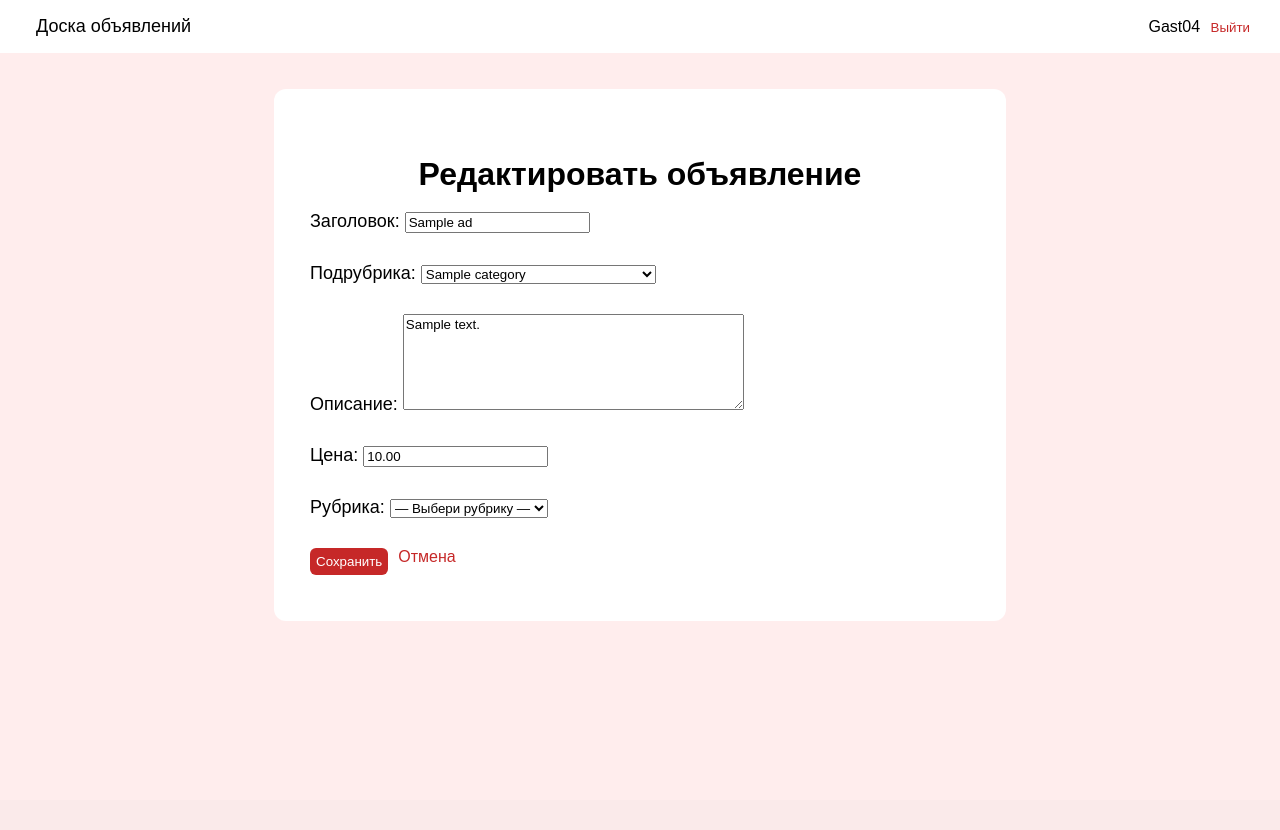
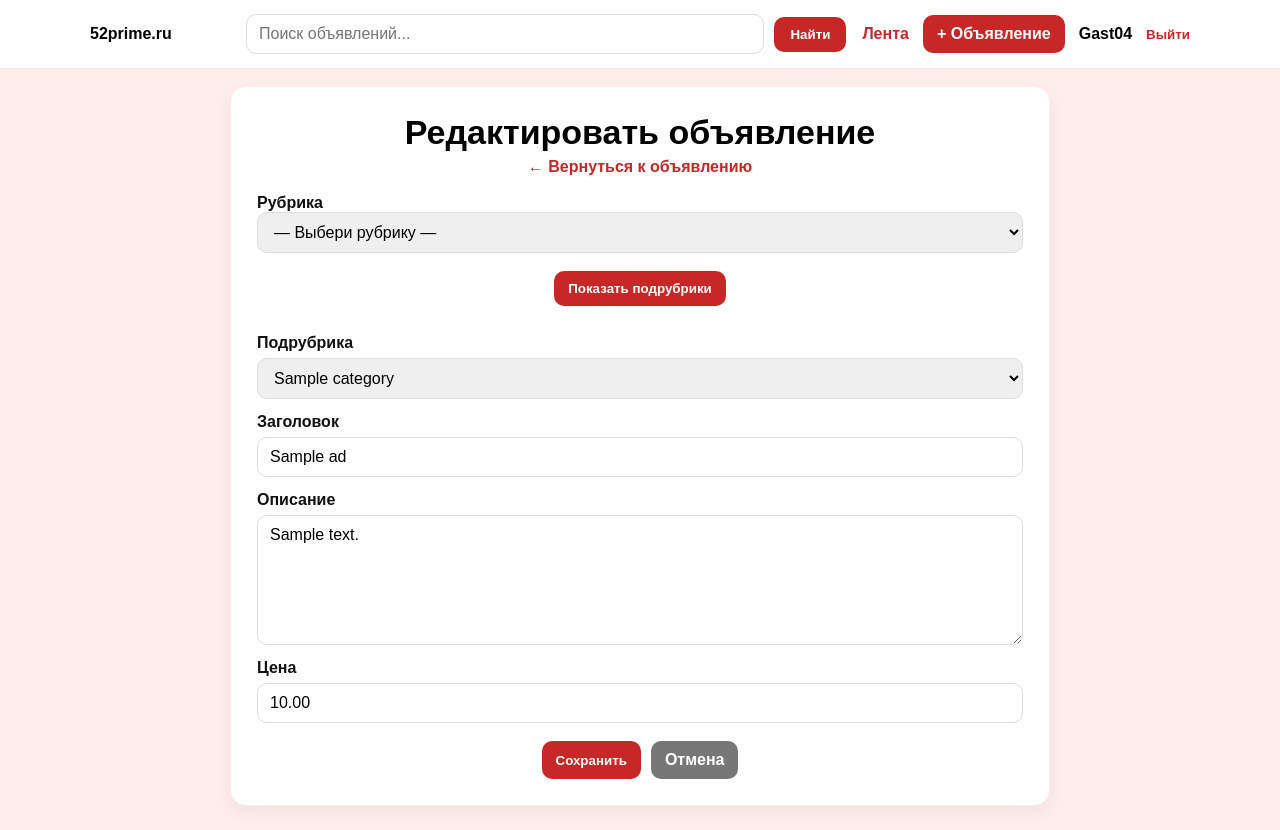
Before and after one commit to Gast041/board, a Django app: page /ads/1/edit/ in a window 1280 px wide. Before the commit the page ends 621 px from the top, so only its background shows below. Run offline with Django 5.2, Linux system fonts and the light colour scheme; a user stored in the database is signed in; data comes from the database, SQL or seed files in the repository; tables that the repository leaves empty hold one stand-in row (values such as "Sample post").

Commit message:
Редактирование новый вид и рубрики

```diff
--- a/board/templates/ads/edit_ad.html
+++ b/board/templates/ads/edit_ad.html
@@ -1,52 +1,102 @@
-{% load static %}
-<!DOCTYPE html>
-<html lang="ru">
-<head>
-    <meta charset="UTF-8">
-    <title>Редактировать: {{ ad.title }}</title>
-    <link rel="stylesheet" href="{% static 'style.css' %}">
-    <meta name="viewport" content="width=device-width, initial-scale=1">
-</head>
-<body>
+{% extends "base.html" %}
 
-<header class="header">
-    <div class="logo">
-        <a href="/" style="text-decoration:none;color:#000;">Доска объявлений</a>
+{% block title %}Редактировать: {{ ad.title }} — 52prime.ru{% endblock %}
+
+{% block content %}
+<div class="container">
+
+    <div class="page-card">
+        <h1 class="page-title">Редактировать объявление</h1>
+
+        <div class="page-subtitle">
+            <a href="{% url 'ad_detail' ad.id %}" class="back-link">← Вернуться к объявлению</a>
         </div>
 
-    <nav>
-        {% if user.is_authenticated %}
-            <span>{{ user.username }}</span>
-            <form method="post" action="{% url 'logout' %}" style="display:inline;">
-                {% csrf_token %}
-                <button class="link-btn">Выйти</button>
+        <div style="display:grid; gap:18px;">
+
+            <!-- ШАГ 1: ВЫБОР РУБРИКИ -->
+            <form method="get" novalidate>
+                <div>
+                    <label class="form-label">{{ form.parent_category.label }}</label>
+                    {{ form.parent_category }}
+                    {% if form.parent_category.errors %}
+                        <div class="field-error">{{ form.parent_category.errors }}</div>
+                    {% endif %}
+                </div>
+
+                <div class="form-actions">
+                    <button type="submit" class="main-btn" style="border:0;">
+                        Показать подрубрики
+                    </button>
+                </div>
             </form>
-        {% else %}
-            <a href="{% url 'login' %}">Вход</a>
-            <a href="{% url 'signup' %}">Регистрация</a>
-        {% endif %}
-    </nav>
-</header>
 
-<main class="hero" style="text-align:left; max-width:720px;">
-    <h1 style="text-align:center;">Редактировать объявление</h1>
-
-    <form method="post">
+            <!-- ШАГ 2: ОСНОВНАЯ ФОРМА -->
+            <form method="post" class="ad-form" novalidate>
                 {% csrf_token %}
 
-        {{ form.as_p }}
+                {# Сохраняем выбранную рубрику между запросами #}
+                <input
+                    type="hidden"
+                    name="parent_category"
+                    value="{% if form.parent_category.value %}{{ form.parent_category.value }}{% else %}{{ selected_parent_id|default:'' }}{% endif %}"
+                >
 
-        <div style="display:flex; gap:10px; margin-top:16px; flex-wrap:wrap;">
-            <button type="submit" class="main-btn" style="border:none; cursor:pointer;">
+                {% if form.non_field_errors %}
+                    <div class="form-errors">
+                        {{ form.non_field_errors }}
+                    </div>
+                {% endif %}
+
+                <div class="form-grid">
+
+                    <div class="form-row">
+                        <label class="form-label">{{ form.category.label }}</label>
+                        {{ form.category }}
+                        {% if form.category.errors %}
+                            <div class="field-error">{{ form.category.errors }}</div>
+                        {% endif %}
+                    </div>
+
+                    <div class="form-row">
+                        <label class="form-label">{{ form.title.label }}</label>
+                        {{ form.title }}
+                        {% if form.title.errors %}
+                            <div class="field-error">{{ form.title.errors }}</div>
+                        {% endif %}
+                    </div>
+
+                    <div class="form-row">
+                        <label class="form-label">{{ form.description.label }}</label>
+                        {{ form.description }}
+                        {% if form.description.errors %}
+                            <div class="field-error">{{ form.description.errors }}</div>
+                        {% endif %}
+                    </div>
+
+                    <div class="form-row">
+                        <label class="form-label">{{ form.price.label }}</label>
+                        {{ form.price }}
+                        {% if form.price.errors %}
+                            <div class="field-error">{{ form.price.errors }}</div>
+                        {% endif %}
+                    </div>
+
+                </div>
+
+                <div style="display:flex; gap:10px; margin-top:18px; justify-content:center; flex-wrap:wrap;">
+                    <button type="submit" class="main-btn" style="border:0;">
                         Сохранить
                     </button>
 
-            <a class="link-btn" href="{% url 'ad_detail' ad.id %}" style="text-decoration:none;">
+                    <a href="{% url 'ad_detail' ad.id %}" class="main-btn" style="background:#777;">
                         Отмена
                     </a>
                 </div>
             </form>
-</main>
 
-</body>
-</html>
+        </div>
+    </div>
+
+</div>
+{% endblock %}
```
Lines whose indentation alone changed are shown as unchanged.
